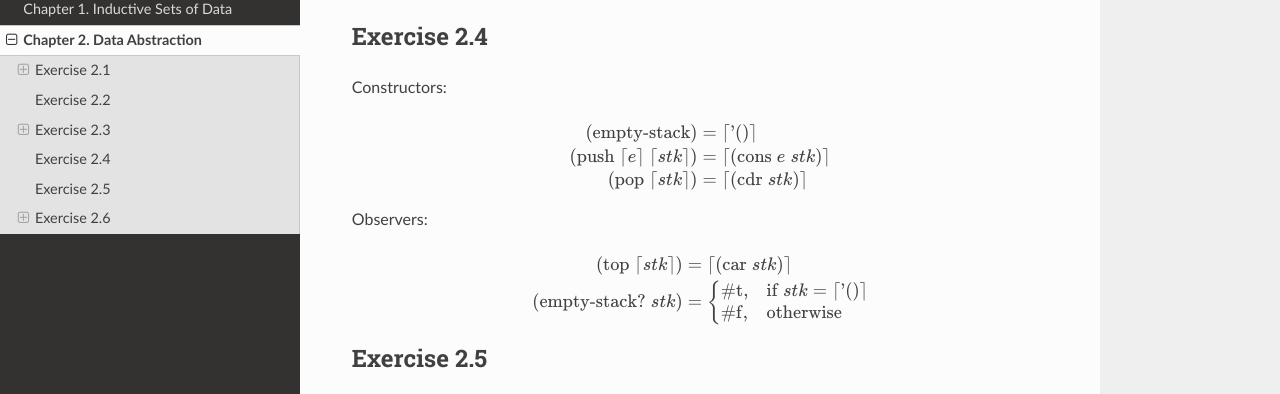
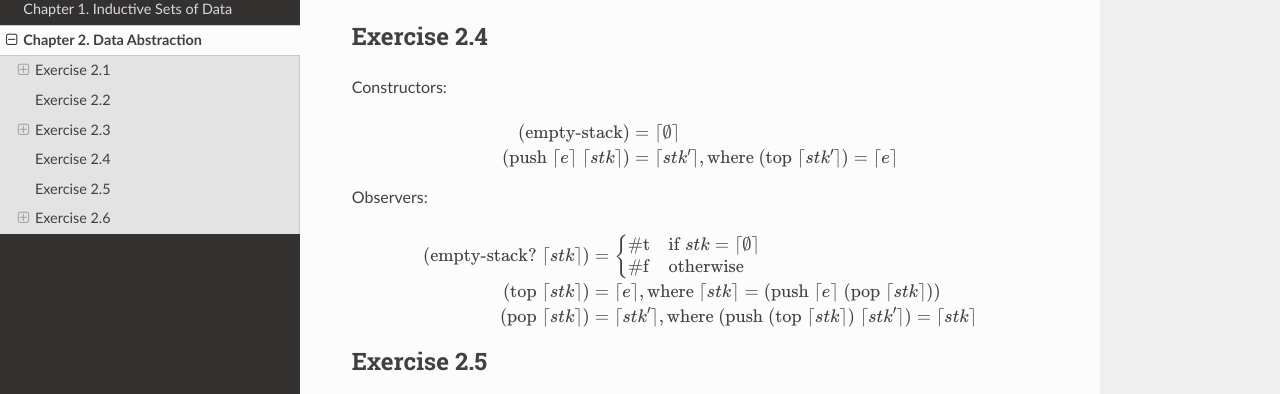
Before and after one commit to liancheng/eopl3, a Sphinx documentation site: the page built from source/chapter-02.rst, in a window 1280 px wide and 900 px high, scrolled down 2132 px, cut to the strip 136-530 px from the top of the window. Built offline with Sphinx 7.4.7 and the Read the Docs theme 2.0.0, drawn with Linux system fonts in a browser that asks for light colours.

```diff
--- a/source/chapter-02.rst
+++ b/source/chapter-02.rst
@@ -107,23 +107,28 @@
 .. math::
 
     (\text{empty-stack}) &=
-        \lceil \text{'()} \rceil \\
+        \lceil \emptyset \rceil \\
     (\text{push} \; \lceil e \rceil \; \lceil stk \rceil) &=
-        \lceil (\text{cons} \; e \; stk) \rceil \\
-    (\text{pop} \; \lceil stk \rceil) &=
-        \lceil (\text{cdr} \; stk) \rceil \\
+        \lceil stk' \rceil, \text{where }
+        (\text{top} \; \lceil stk' \rceil) = \lceil e \rceil \\
 
 Observers:
 
 .. math::
 
+    (\text{empty-stack?} \; \lceil stk \rceil) &=
+        \begin{cases}
+            \text{#t} & \text{if } stk = \lceil \emptyset \rceil \\
+            \text{#f} & \text{otherwise}
+        \end{cases} \\
     (\text{top} \; \lceil stk \rceil) &=
-        \lceil (\text{car} \; stk) \rceil \\
-    (\text{empty-stack?} \; stk) &=
-        \begin{cases}
-            \text{#t}, & \text{if } stk = \lceil \text{'()} \rceil \\
-            \text{#f}, & \text{otherwise}
-        \end{cases}
+        \lceil e \rceil, \text{where }
+        \lceil stk \rceil =
+            (\text{push} \; \lceil e \rceil \; (\text{pop} \; \lceil stk \rceil)) \\
+    (\text{pop} \; \lceil stk \rceil) &=
+        \lceil stk' \rceil, \text{where }
+        (\text{push} \; (\text{top} \; \lceil stk \rceil) \; \lceil stk' \rceil) =
+            \lceil stk \rceil
 
 Exercise 2.5
 ============
```
Also changed, not shown: source/chapter-01.rst (+4 -4 lines).
